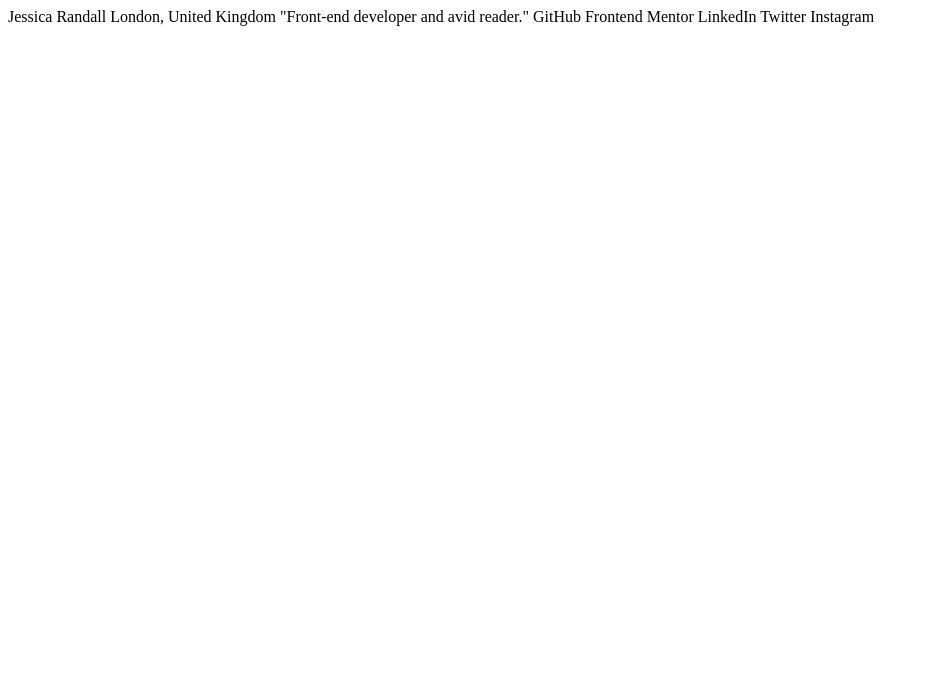
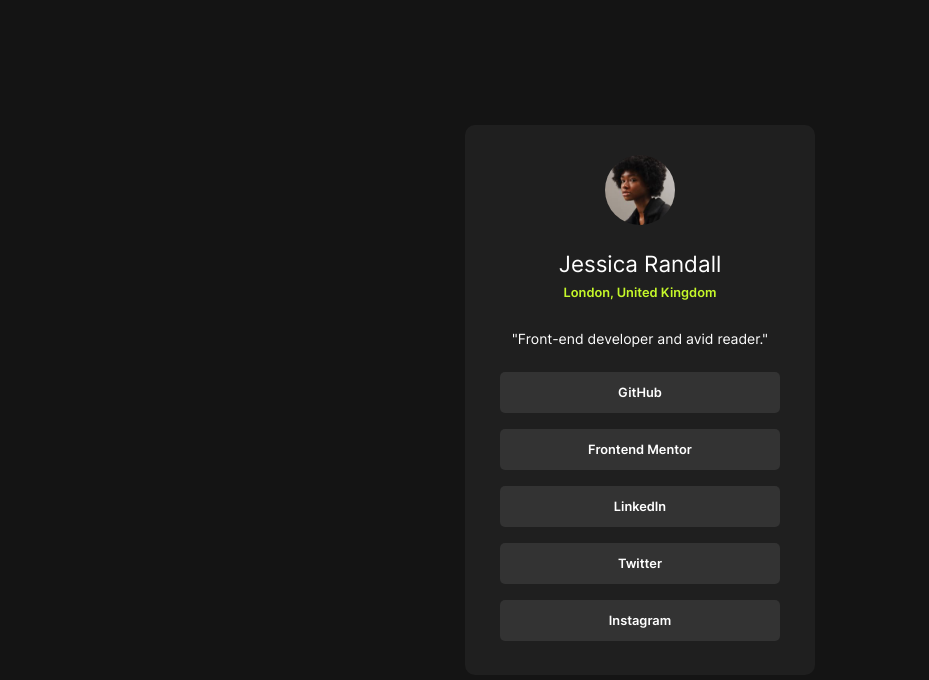
Before and after one commit to aralagdev/social_links, a plain HTML site: page index.html in a window 1280 px wide. Shown: the whole page, without its empty margins (0-929 px from the left). Drawn offline with Linux system fonts and the light colour scheme.

Commit message:
Final version

```diff
--- a/index.html
+++ b/index.html
@@ -8,16 +8,21 @@
   <title>Frontend Mentor | Social links profile</title>
 </head>
 <body>
+  <main class="card">
+    <section class="user-info">
+      <div class="user-image"></div>
+      <h1>Jessica Randall</h1>
+      <h2>London, United Kingdom</h2>
+      <p>"Front-end developer and avid reader."</p>
+    </section>
 
-  Jessica Randall
-  London, United Kingdom
-  "Front-end developer and avid reader."
-
-  GitHub
-  Frontend Mentor
-  LinkedIn
-  Twitter
-  Instagram
-
+    <section class="links">
+      <a href="#">GitHub</a>
+      <a href="#">Frontend Mentor</a>
+      <a href="#">LinkedIn</a>
+      <a href="#">Twitter</a>
+      <a href="#">Instagram</a>
+    </section>
+  </main>
 </body>
 </html>
--- a/style.css
+++ b/style.css
@@ -0,0 +1,98 @@
+
+/* GENERAL STYLES */
+*{
+    margin: 0;
+    padding: 0;
+}
+
+@font-face {
+    font-family: 'Inter';
+    src: url('assets/fonts/Inter-VariableFont_slnt\,wght.ttf') format('truetype');
+    font-weight: 100 900;
+    font-style: normal;
+}
+
+
+/* BODY */
+
+body{
+    font: 1em 'Inter', sans-serif;
+    height: 100vh;
+    background-color: hsl(0, 0%, 8%);
+    display: flex;
+    justify-content: center;
+    align-items: center;
+}
+
+/* CARD */
+.card{
+    height: 550px;
+    width: 350px;
+    background-color: hsl(0, 0%, 12%);
+    border-radius: 10px;
+    display: flex;
+    flex-direction: column;
+    color: hsl(0, 0%, 100%);
+}
+
+.user-info{
+    height: 38%;
+    display: flex;
+    flex-direction: column;
+    align-items: center;
+    padding-top: 30px;
+}
+
+.user-image{
+    height: 70px;
+    width: 70px;
+    background-image: url(assets/images/avatar-jessica.jpeg);
+    background-size: contain;
+    border-radius: 100%;
+}
+
+h1{
+    font-size: 1.4em;
+    font-weight: 400;
+    margin-bottom: 8px;
+    margin-top: 25px;
+}
+
+h2{
+    font-size: 0.8em;
+    font-weight: 600;
+    color: hsl(75, 94%, 57%);
+    margin-bottom: 30px;
+}
+
+p{
+    font-size: 14px;
+    font-weight: 400;
+}
+
+.links{
+    height: 55%;
+    display: flex;
+    flex-direction: column;
+    align-items: center;
+}
+
+a{
+    color:hsl(0, 0%, 100%);
+    font-size: 0.8em;
+    font-weight: 600;
+    text-decoration: none;
+    display: block;
+    background-color: hsl(0, 0%, 20%);
+    width: 80%;
+    padding: 13px 0px 13px 0px;
+    text-align: center;
+    margin: 8px;
+    border-radius: 5px;
+    transition: 0.8s;
+}
+
+a:hover{
+    background-color: hsl(75, 94%, 57%);
+    color: hsl(0, 0%, 12%);
+}
```
Also changed, not shown: screenshot.png (added), 2 other files.
